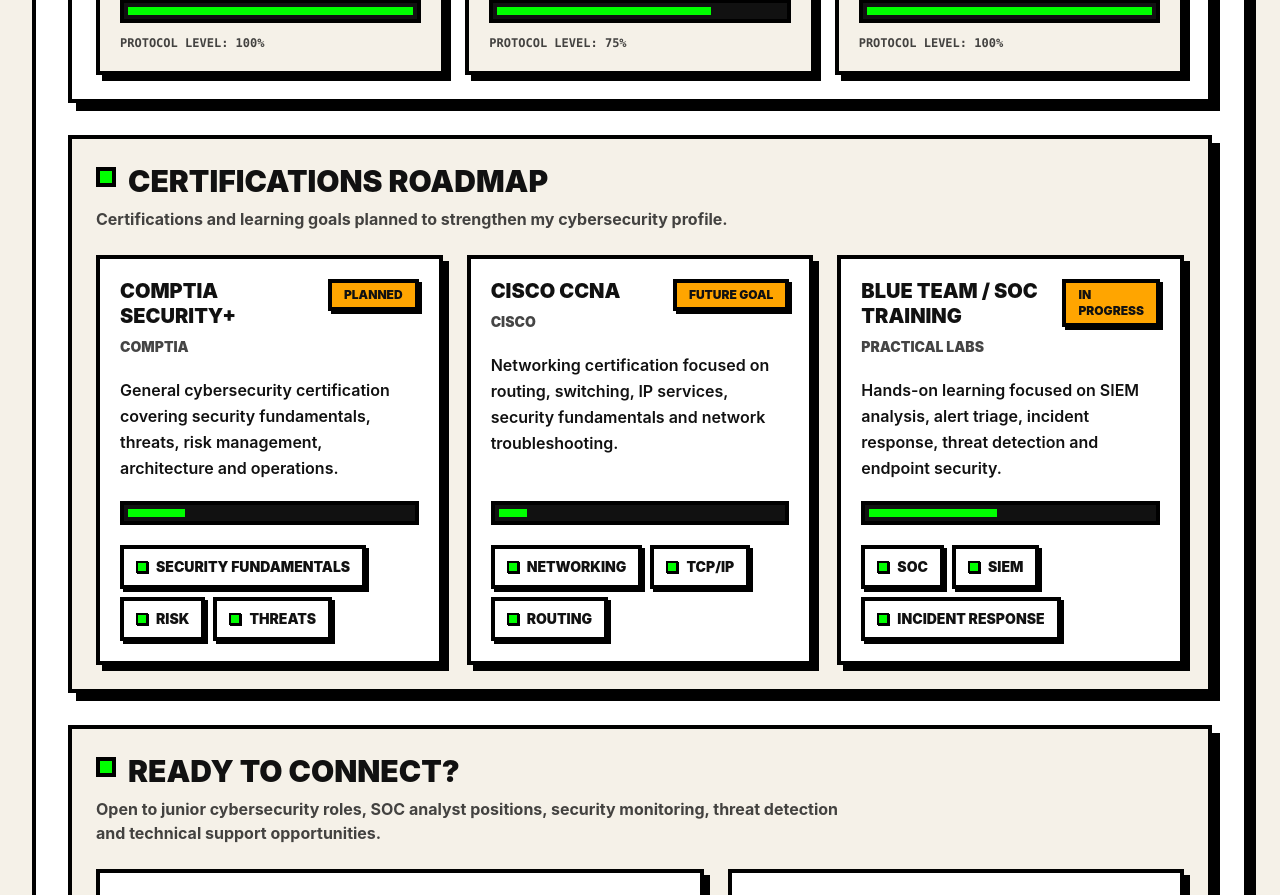
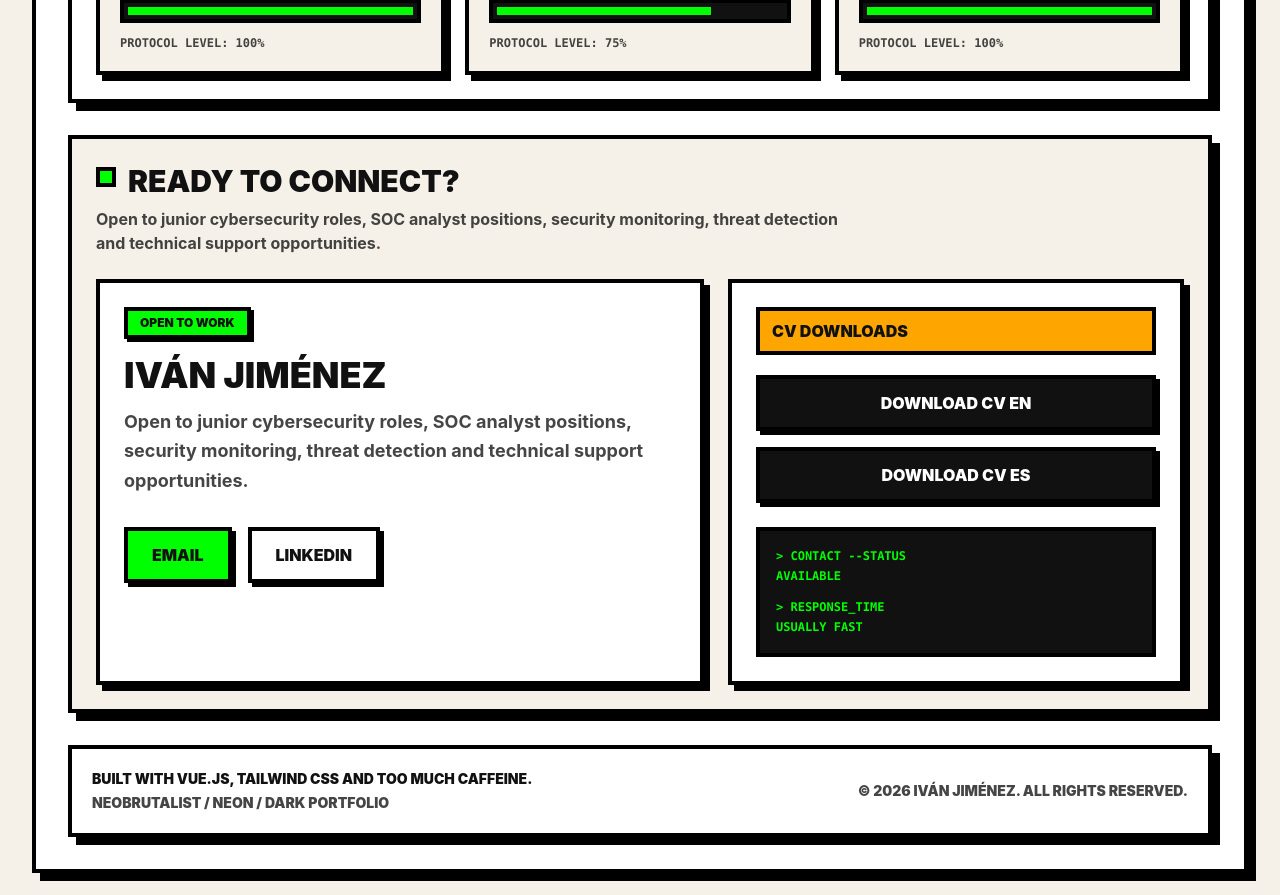
Before and after one commit to IvanJialo/ivan-portfolio, a Vue app: page / in a window 1280 px wide. Shown: the part 4700-5595 px from the top of the page. Built offline with nearby package versions, Linux system fonts and the light colour scheme.

Commit message:
CertificationSection comentado por el momento que no hay informacion

```diff
--- a/src/App.vue
+++ b/src/App.vue
@@ -8,7 +8,7 @@ import ProjectsSection from './components/ProjectsSection.vue'
 import ExperienceLog from './components/ExperienceLog.vue'
 import EducationSection from './components/EducationSection.vue'
 import LanguagesSection from './components/LanguagesSection.vue'
-import CertificationsSection from './components/CertificationsSection.vue'
+// import CertificationsSection from './components/CertificationsSection.vue'
 import ContactSection from './components/ContactSection.vue'
 import FooterSection from './components/FooterSection.vue'
 import portfolioEn from './data/portfolio.en.json'
@@ -109,7 +109,7 @@ const toggleTheme = () => {
 
       <LanguagesSection :section="portfolio.languages" />
 
-      <CertificationsSection :section="portfolio.certifications" />
+      <!-- <CertificationsSection :section="portfolio.certifications" /> -->
 
       <ContactSection :section="portfolio.contact" />
 
```
